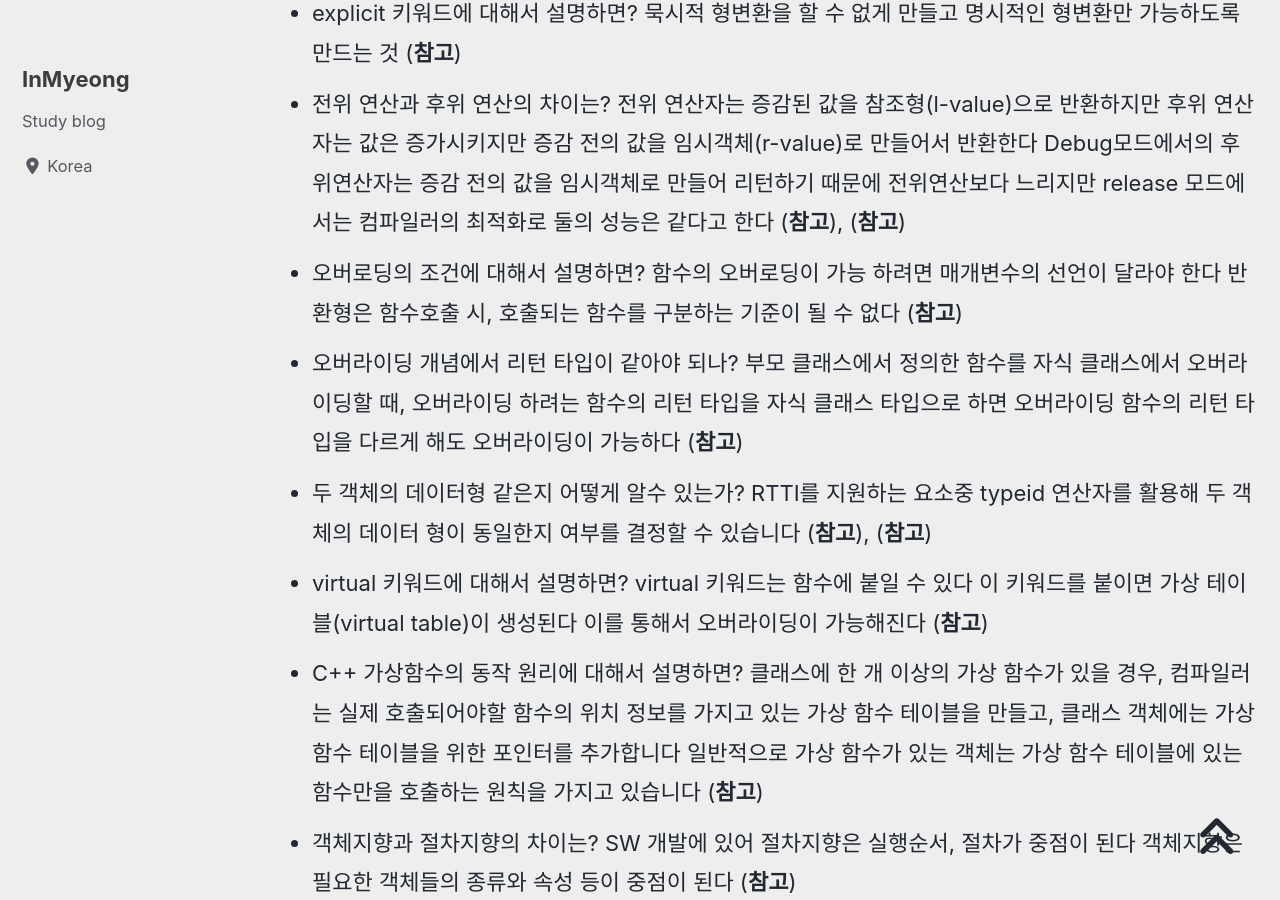
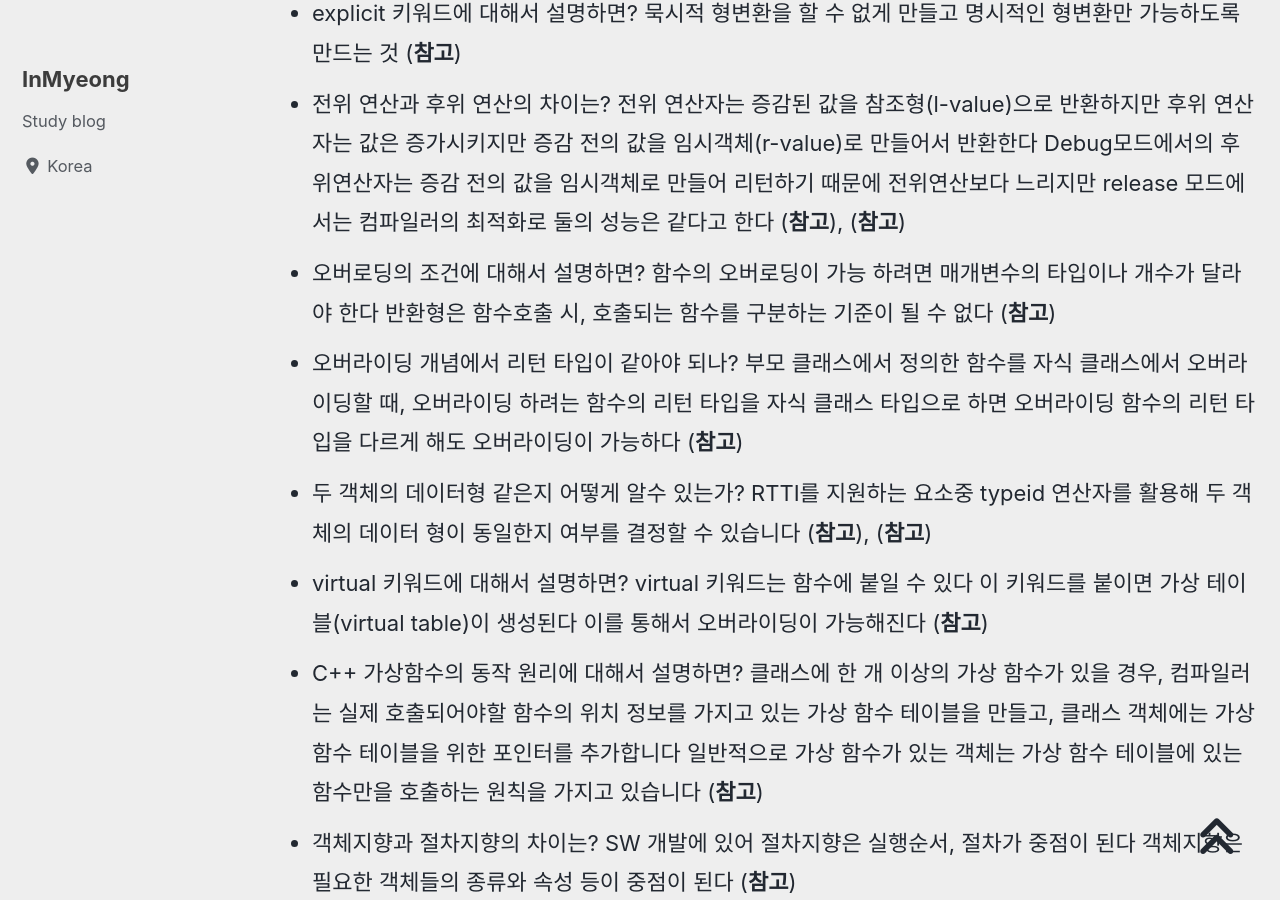
Before and after one commit to devMyeong/devMyeong.github.io, a Jekyll site: the page built from _posts/cs/2022-09-05-블로그-면접준비.md, in a window 1280 px wide and 900 px high, scrolled down 5265 px. Built offline with Jekyll 4.4.1, drawn with Linux system fonts in a browser that asks for light colours; cached includes are drawn as plain includes; nearby versions of some CDN libraries; some web fonts are replaced; comment, search, counter and statistics services are not loaded.

Commit message:
Chore : 수정

```diff
--- a/_posts/cs/2022-09-05-블로그-면접준비.md
+++ b/_posts/cs/2022-09-05-블로그-면접준비.md
@@ -54,7 +54,7 @@ last_modified_at: 2022-10-30
 - 람다란? 쉽게 말해 이름 없는 함수입니다. 반환형, 인자, 몸통, 캡쳐로 구성되어 있으며 런타임 시 이름은 없지만, 메모리 상에 임시적으로 존재하는 클로져 객체가 생성됩니다 ([**참고**](https://lunchballer.com/archives/284))
 - explicit 키워드에 대해서 설명하면? 묵시적 형변환을 할 수 없게 만들고 명시적인 형변환만 가능하도록 만드는 것 ([**참고**](https://psyhm.tistory.com/13))
 - 전위 연산과 후위 연산의 차이는? 전위 연산자는 증감된 값을 참조형(l-value)으로 반환하지만 후위 연산자는 값은 증가시키지만 증감 전의 값을 임시객체(r-value)로 만들어서 반환한다 Debug모드에서의 후위연산자는 증감 전의 값을 임시객체로 만들어 리턴하기 때문에 전위연산보다 느리지만 release 모드에서는 컴파일러의 최적화로 둘의 성능은 같다고 한다 ([**참고**](https://m42-orion.tistory.com/68)), ([**참고**](https://spenshi.tistory.com/entry/%EC%A6%9D%EA%B0%90-%EC%97%B0%EC%82%B0%EC%9E%90-%EC%98%A4%EB%B2%84%EB%A1%9C%EB%94%A9))
-- 오버로딩의 조건에 대해서 설명하면? 함수의 오버로딩이 가능 하려면 매개변수의 선언이 달라야 한다 반환형은 함수호출 시, 호출되는 함수를 구분하는 기준이 될 수 없다 ([**참고**](https://better-tomorrow.tistory.com/entry/C%EC%96%B8%EC%96%B4-%EA%B8%B0%EB%B0%98%EC%9D%98-C01-2-%ED%95%A8%EC%88%98-%EC%98%A4%EB%B2%84%EB%A1%9C%EB%94%A9Function-Overloading))
+- 오버로딩의 조건에 대해서 설명하면? 함수의 오버로딩이 가능 하려면 매개변수의 타입이나 개수가 달라야 한다 반환형은 함수호출 시, 호출되는 함수를 구분하는 기준이 될 수 없다 ([**참고**](https://better-tomorrow.tistory.com/entry/C%EC%96%B8%EC%96%B4-%EA%B8%B0%EB%B0%98%EC%9D%98-C01-2-%ED%95%A8%EC%88%98-%EC%98%A4%EB%B2%84%EB%A1%9C%EB%94%A9Function-Overloading))
 - 오버라이딩 개념에서 리턴 타입이 같아야 되나? 부모 클래스에서 정의한 함수를 자식 클래스에서 오버라이딩할 때, 오버라이딩 하려는 함수의 리턴 타입을 자식 클래스 타입으로 하면 오버라이딩 함수의 리턴 타입을 다르게 해도 오버라이딩이 가능하다 ([**참고**](https://welikecse.tistory.com/75))
 - 두 객체의 데이터형 같은지 어떻게 알수 있는가? RTTI를 지원하는 요소중 typeid 연산자를 활용해 두 객체의 데이터 형이 동일한지 여부를 결정할 수 있습니다 ([**참고**](https://blog.plorence.dev/536)), ([**참고**](https://www.techiedelight.com/ko/compare-two-objects-in-cpp/))
 - virtual 키워드에 대해서 설명하면? virtual 키워드는 함수에 붙일 수 있다 이 키워드를 붙이면 가상 테이블(virtual table)이 생성된다 이를 통해서 오버라이딩이 가능해진다 ([**참고**](https://genesis8.tistory.com/105))
```
